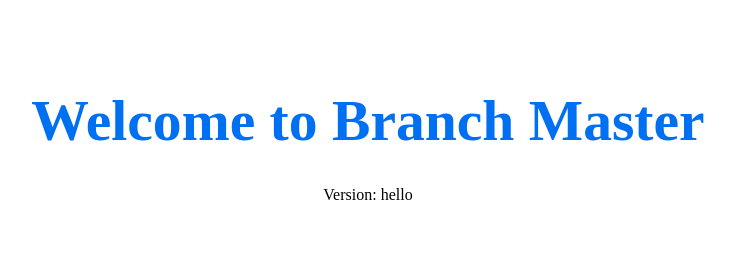
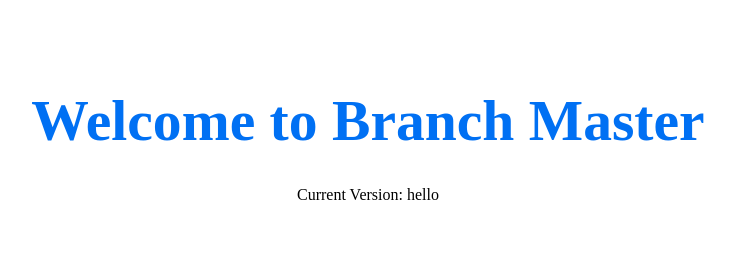
Before and after one commit to AgateHQ/branch-master, a Next.js app: page / in a window 1280 px wide. Shown: the top 276 px of the page, without its empty margins (272-1007 px from the left). Built offline with nearby package versions, Linux system fonts and the light colour scheme.

Commit message:
update title

```diff
--- a/pages/index.js
+++ b/pages/index.js
@@ -11,7 +11,7 @@ export default function Home() {
 
       <main>
         <h1 className={styles.title}>Welcome to Branch Master</h1>
-        <p>Version: {process.env.NEXT_PUBLIC_VERCEL_GIT_COMMIT_MESSAGE}</p>
+        <p>Current Version: {process.env.NEXT_PUBLIC_VERCEL_GIT_COMMIT_MESSAGE}</p>
         <div className="premium">
           <div className={styles.grid}>
             {Array.from({ length: 10 }, (_, index) => (
```
